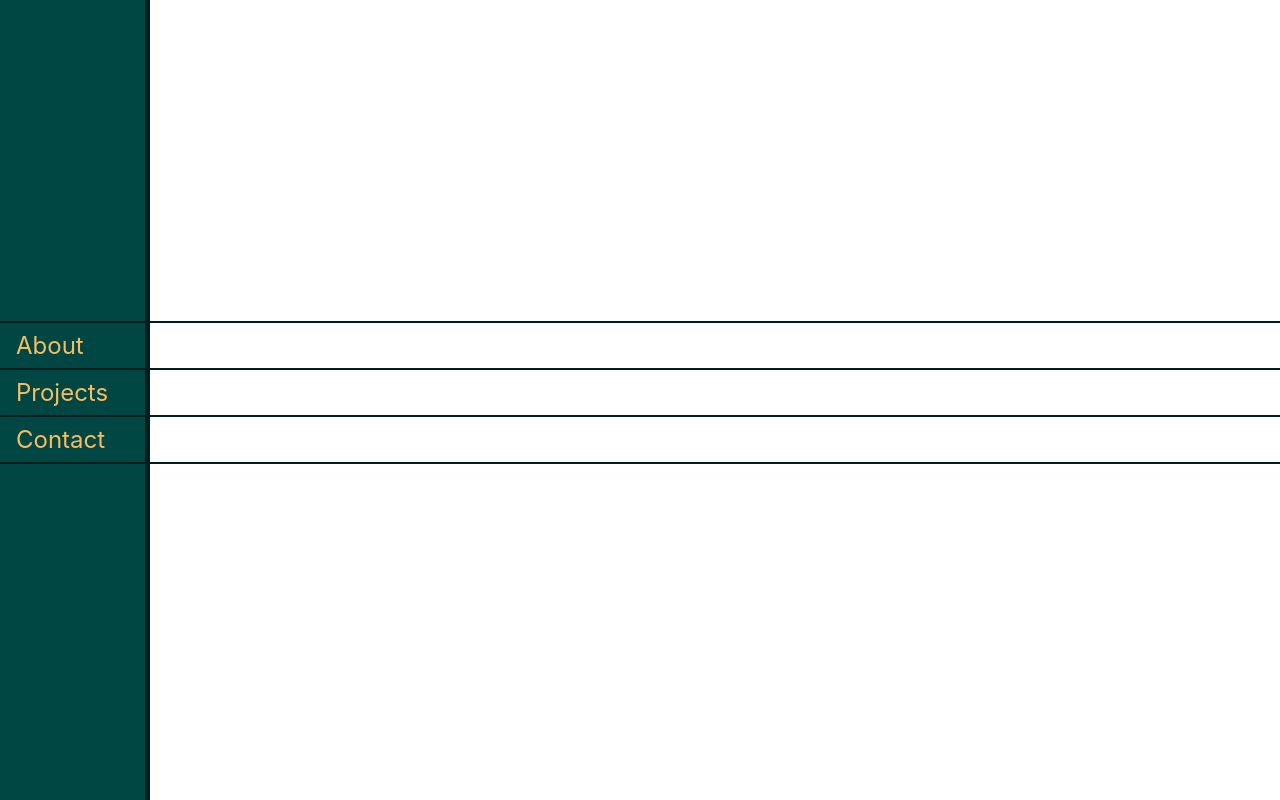
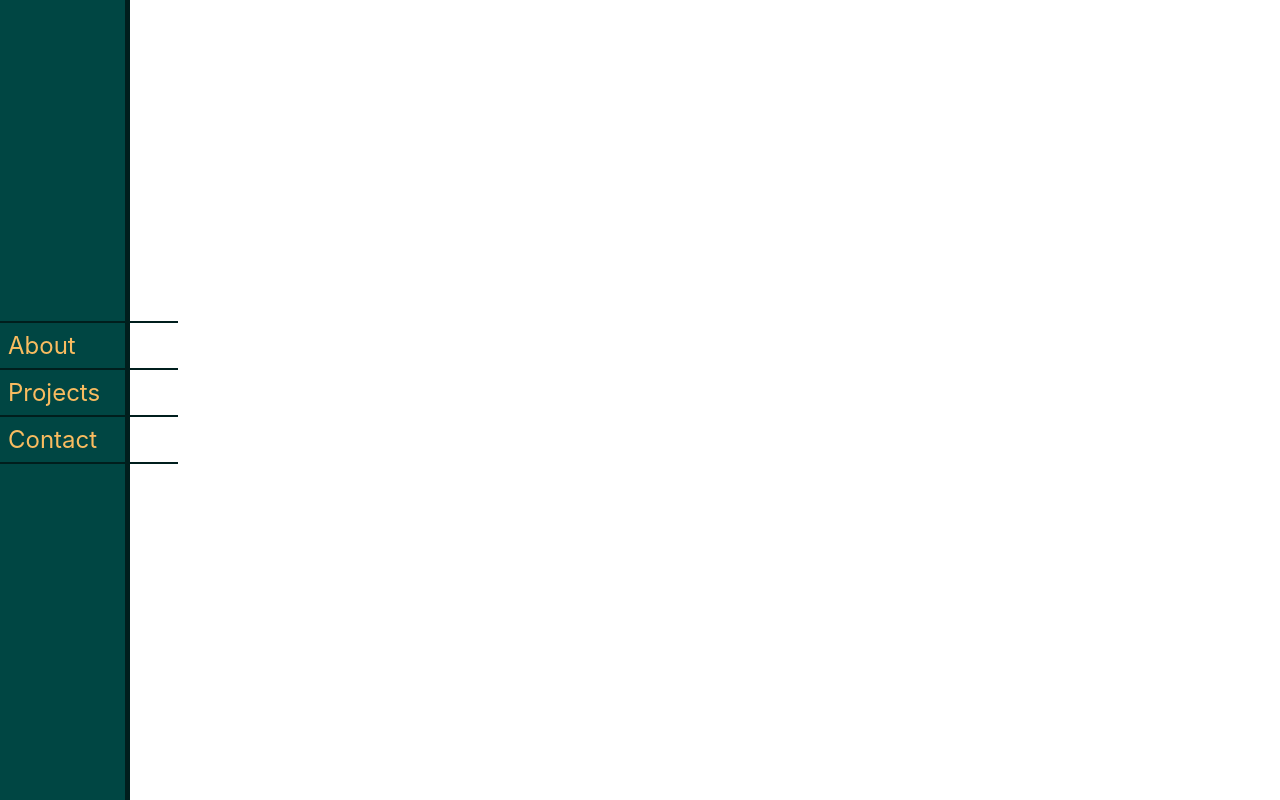
Before and after one commit to benbeardyman/ben-barlow-portfolio, a React (Create React App) app: page / in a window 1280 px wide. Built offline with nearby package versions, Linux system fonts and the light colour scheme.

Commit message:
further tinkering

```diff
--- a/src/App.js
+++ b/src/App.js
@@ -6,7 +6,7 @@ import NavBar from "./components/NavBar";
 const Wrapper = styled.div`
   display: grid;
   grid-template-areas: 'nav main';
-  grid-template-columns: 150px 1fr;
+  grid-template-columns: 130px 1fr;
   min-height:100%;
 `
 
--- a/src/components/NavBar.js
+++ b/src/components/NavBar.js
@@ -15,18 +15,16 @@ const NavLinks = styled.ul`
     justify-content: center;
     padding:0;
     list-style: none;
-
 `
 
 const NavLink = styled.li`
-    width: 100vw;
+    width: 150%;
     border-top:.15rem solid;
     border-color: #001e1d;
     padding: 0.5rem;
 `
 
 const linkStyle = {
-    margin: "0.5rem",
     textDecoration: "none",
     color: "#f9bc60",
     fontSize: "1.5rem",
```
